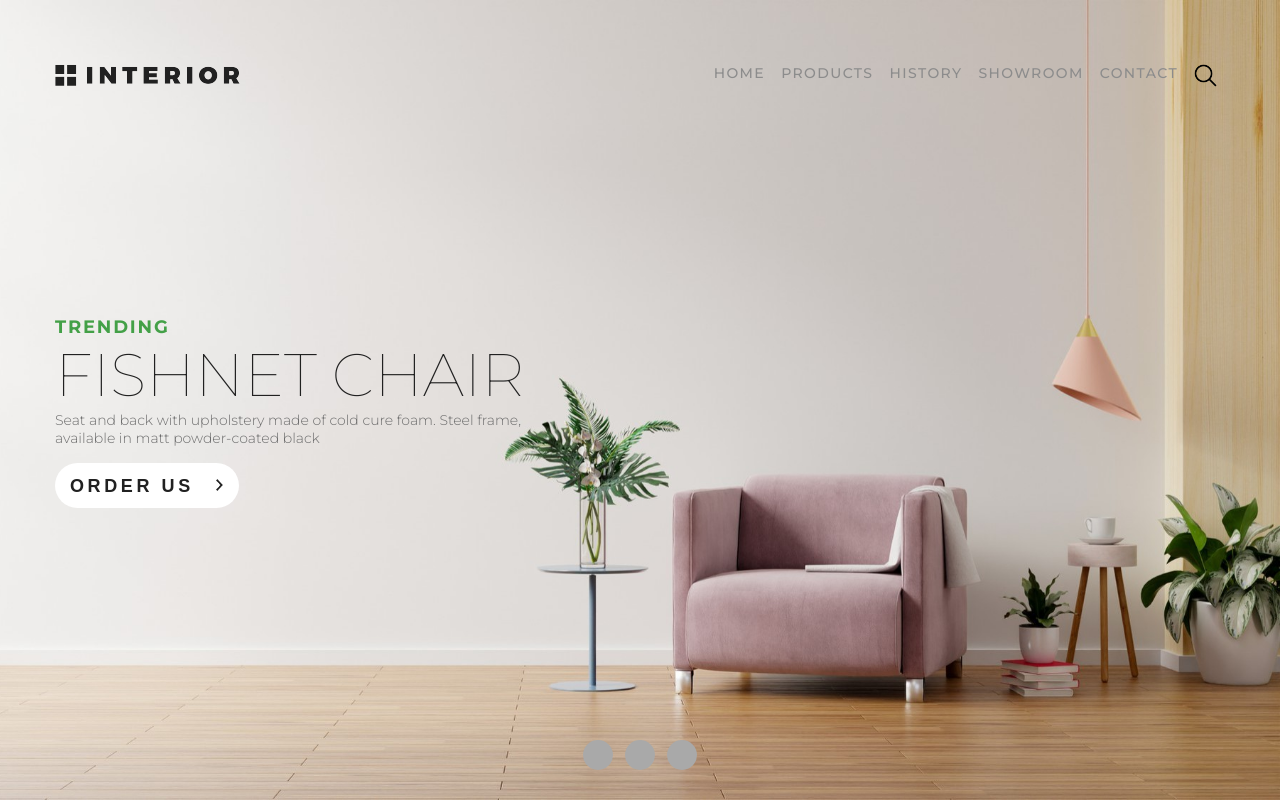
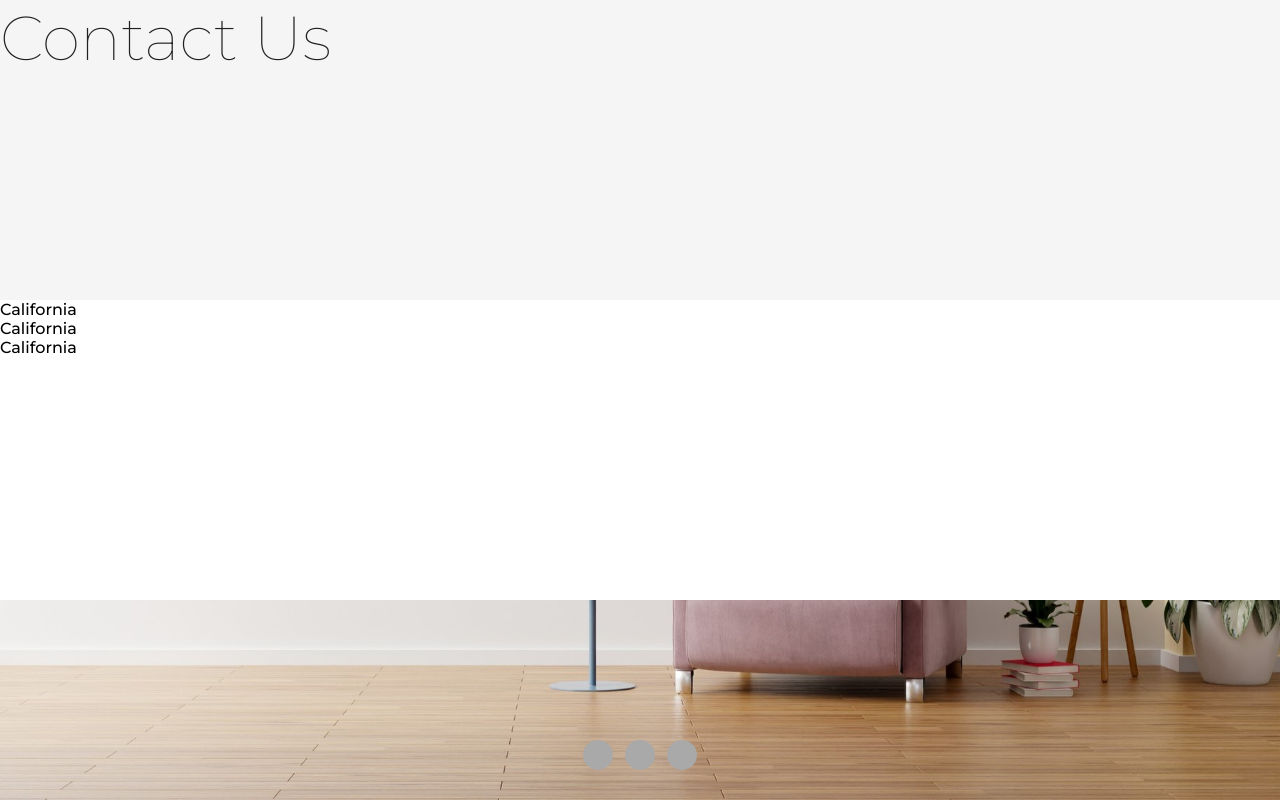
Before and after one commit to StatistX/chairs, a plain HTML site: page index.html in a window 1280 px wide. Both pictures are taken after a click on the link "CONTACT". Shown: the top 800 px of the page. Drawn offline with Linux system fonts and the light colour scheme.

Commit message:
contacts

```diff
--- a/index.html
+++ b/index.html
@@ -49,7 +49,17 @@
         <div class="dot"></div>
         <div class="dot"></div>
       </div>
+    </div>
 
+    <div class="contacts">
+      <div class="contacts__title">
+          Contact Us
+        </div>
+      <div class="contacts__content">
+          <div class="contacts__place">California</div>
+          <div class="contacts__place">California</div>
+          <div class="contacts__place">California</div>
+        </div>
     </div>
 
   </div>
--- a/script.js
+++ b/script.js
@@ -93,3 +93,28 @@ cardsImg.forEach(el => {
 });
 
 // ------------------------ //
+
+// Contacts shrink //
+
+const contactsBtn = document.querySelectorAll('.header__link')[4];
+const contactsBlock = document.querySelector('.contacts');
+
+contactsBtn.addEventListener('click', () => {
+  contactsBlock.style.display = 'block';
+  contactsBlock.classList.add('shrink');
+})
+
+document.addEventListener('click', (e) => {
+  console.log(e.target.classList)
+  if (e.target.className !== 'contacts__content' &&
+    e.target.className !== 'contacts__title' &&
+    e.target.className !== 'contacts__place' &&
+
+    e.target.className !== 'header__link' &&
+    contactsBlock.style.display === 'block') {
+    contactsBlock.style.display = 'none';
+  }
+
+})
+
+// ------------------------ //
--- a/style.css
+++ b/style.css
@@ -32,6 +32,7 @@ img {
   background-size: cover;
   background-position-x: right;
   background-position-y: center;
+  position: relative;
 }
 
 .slider {
@@ -138,6 +139,43 @@ a:hover {
   display: flex;
   justify-content: center;
   padding-bottom: 24px;
+}
+
+.contacts {
+  position: absolute;
+  top: 0;
+  left: 0;
+  right: 0;
+  height: 600px;
+  background-color: #f5f5f5;
+  display: none;
+  z-index: 5;
+}
+
+.contacts__title {
+  height: 300px;
+  font-size: 62px;
+  font-weight: 100;
+  color: #212121;
+}
+
+.shrink {
+  animation: slideInDown .5s 1 ease-in-out;
+}
+
+@keyframes slideInDown {
+  0% {
+    transform: translate3d(0, -100%, 0);
+    /* display: block; */
+  }
+  100% {
+    transform: translate3d(0, 0, 0);
+  }
+}
+
+.contacts__content {
+  background-color: white;
+  height: 300px;
 }
 
 .dot {
@@ -289,9 +327,6 @@ a:hover {
   right: 15px;
 }
 
-.detail-products {
-}
-
 .detail-product {
   display: flex;
   padding-left: 40px;
@@ -338,10 +373,6 @@ a:hover {
 .card_l_img {
   transition: transform 1s ease-in-out;
   transform-style: preserve-3d;
-}
-
-.card_l_img:hover {
-  /* transform: rotate3d(0,1,0,360deg); */
 }
 
 .slider_bottom {
```
